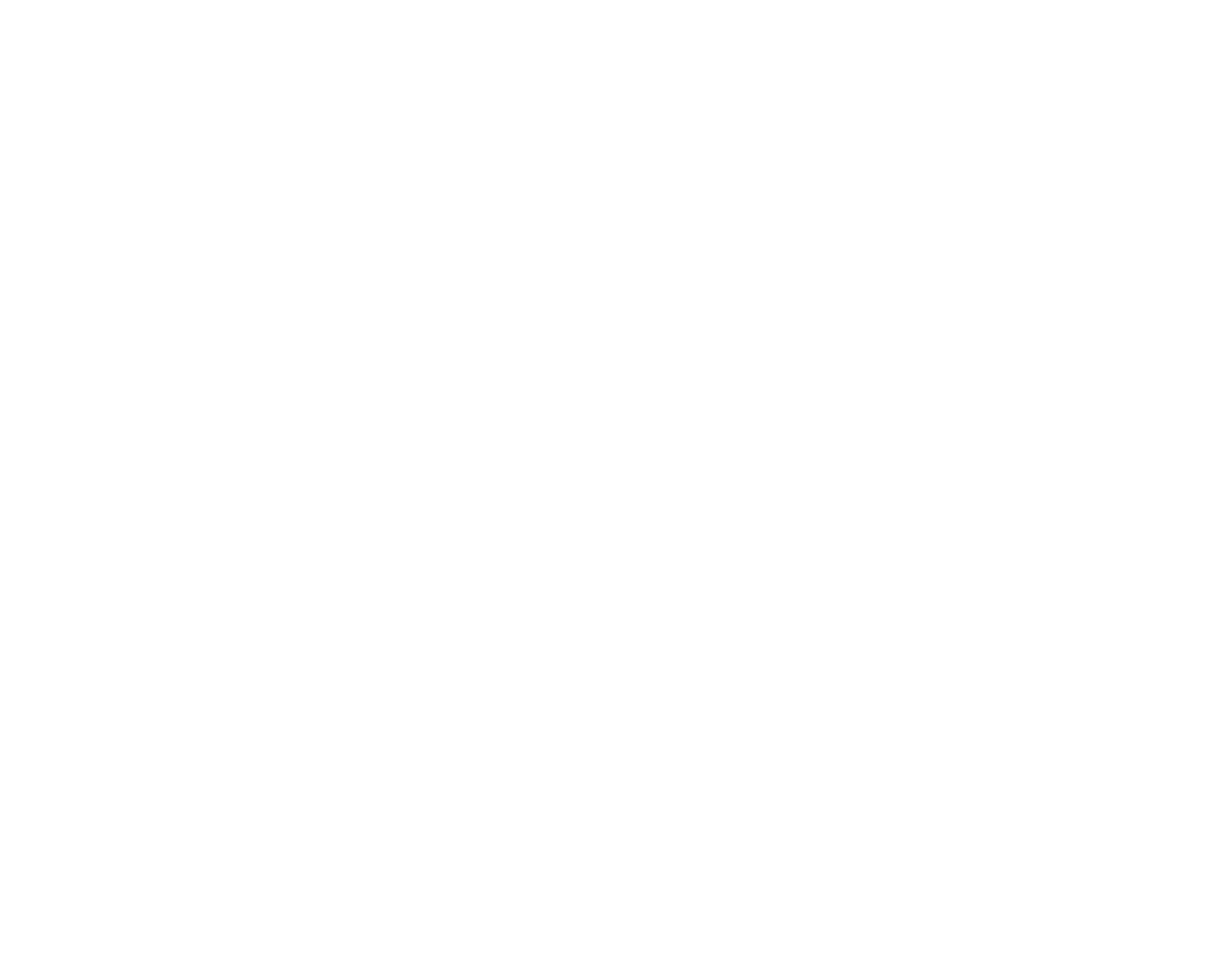
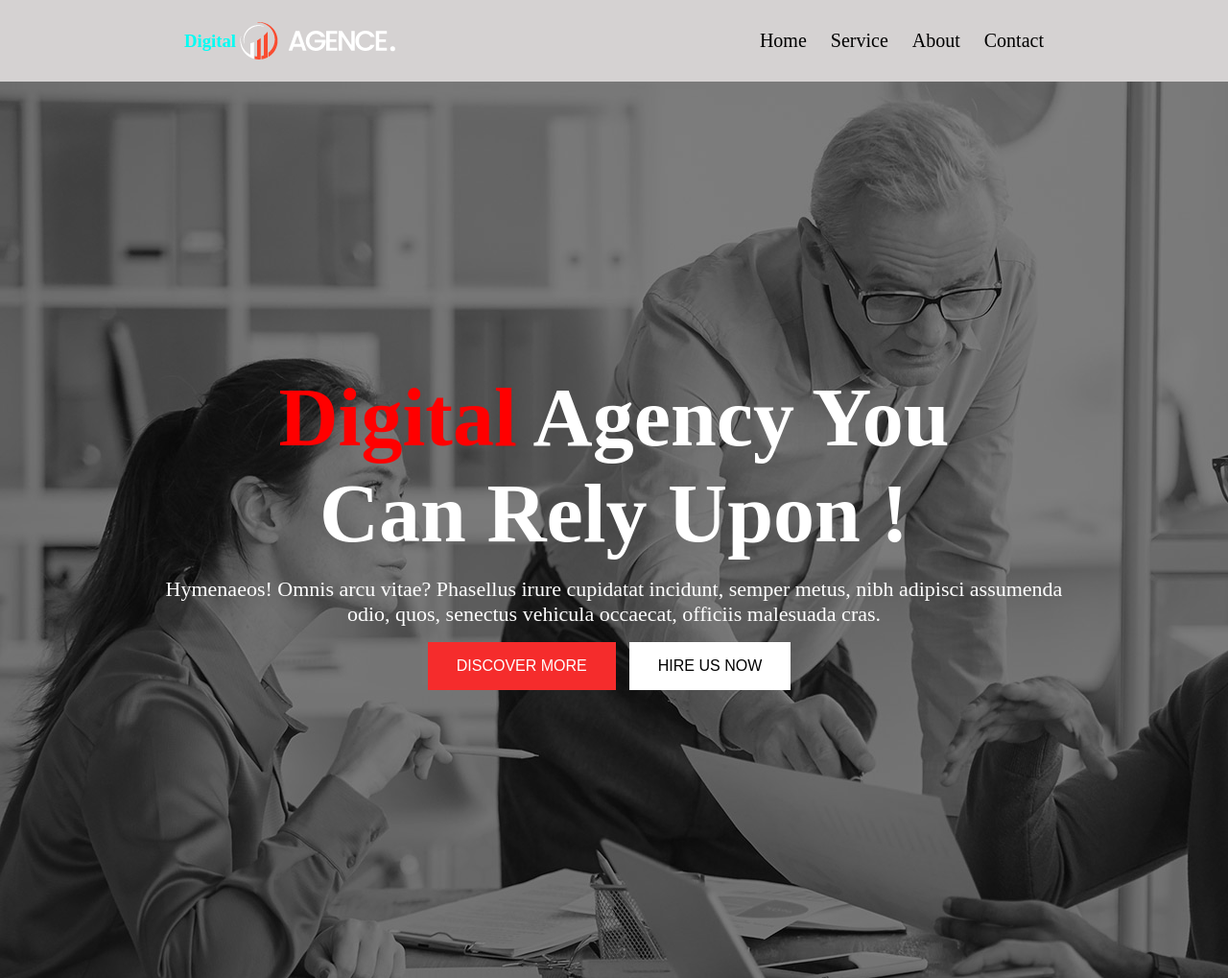
Before and after one commit to Anuwar-Hosain/digital-agency, a plain HTML site: page index.html in a window 1280 px wide. Shown: the whole page at 96% size. Before the commit the page ends 800 px from the top, so only its background shows below. Drawn offline with Linux system fonts and the light colour scheme.

Commit message:
heaeder and hero section added

```diff
--- a/css/style.css
+++ b/css/style.css
@@ -0,0 +1,79 @@
+*,
+*::after,
+*::before {
+  margin: 0;
+  padding: 0;
+  box-sizing: border-box;
+  font-family: "Times New Roman", Times, serif;
+}
+/* Header section start */
+header {
+  background-color: #d5d2d2;
+}
+.header-section {
+  margin: 0 auto;
+  width: 70vw;
+  display: flex;
+  justify-content: space-between;
+  align-items: center;
+  padding: 20px 0;
+}
+.logo {
+  display: flex;
+  align-items: center;
+}
+.logo-title {
+  color: #00fcf3;
+}
+.nav-bar ul {
+  display: flex;
+}
+.nav-bar ul li {
+  list-style: none;
+  margin-left: 25px;
+}
+.nav-bar ul li a {
+  text-decoration: none;
+  color: black;
+  font-size: 20px;
+}
+/* Header section end */
+/* hero section start */
+.hero-section-all {
+  background-image: url(../asset/image/background.jpg),linear-gradient(rgba(0,0,0,0.5),rgba(0,0,0,0.5));
+
+  background-blend-mode: overlay;
+}
+.hero-section-items{
+    text-align: center;
+    padding: 300px 0;
+}
+.red{
+    color: red;
+}
+.hero-title{
+    font-size: 86px;
+    color: #ffffff;
+    margin-bottom: 16px;
+}
+.hero-description{
+    font-size: 22px;
+    color: #ffffff;
+    margin-bottom: 16px;
+}
+.hero-btn{
+    padding: 16px 30px;
+    background-color: #F52C2C;
+    border: none;
+    color: #ffffff;
+    font-size: 16px;
+    font-family: Arial, Helvetica, sans-serif;
+    margin-right: 10px;
+    cursor: pointer;
+}
+.hire{
+    background-color: #ffffff;
+    color: black;
+}
+
+/* hero section end
--- a/index.html
+++ b/index.html
@@ -7,5 +7,39 @@
     <title>Digital Agency</title>
     <link rel="stylesheet" href="css/style.css" />
   </head>
-  <body></body>
+  <body>
+    <header>
+      <div class="header-section">
+        <div class="logo">
+          <h3 class="logo-title">Digital</h3>
+          <img src="asset/logo/logo.png" alt="" />
+        </div>
+        <nav class="nav-bar">
+          <ul>
+            <li><a href="#">Home</a></li>
+            <li><a href="#">Service</a></li>
+            <li><a href="#">About</a></li>
+            <li><a href="#">Contact</a></li>
+          </ul>
+        </nav>
+      </div>
+    </header>
+    <main>
+      <section class="hero-section-all">
+        <div class="hero-section-items">
+          <h1 class="hero-title">
+            <samp class="red">Digital</samp> Agency You <br />
+            Can Rely Upon !
+          </h1>
+          <p class="hero-description">
+            Hymenaeos! Omnis arcu vitae? Phasellus irure cupidatat incidunt,
+            semper metus, nibh adipisci assumenda <br />
+            odio, quos, senectus vehicula occaecat, officiis malesuada cras.
+          </p>
+          <button class="hero-btn">DISCOVER MORE</button>
+          <button class="hero-btn hire">HIRE US NOW</button>
+        </div>
+      </section>
+    </main>
+  </body>
 </html>
```
